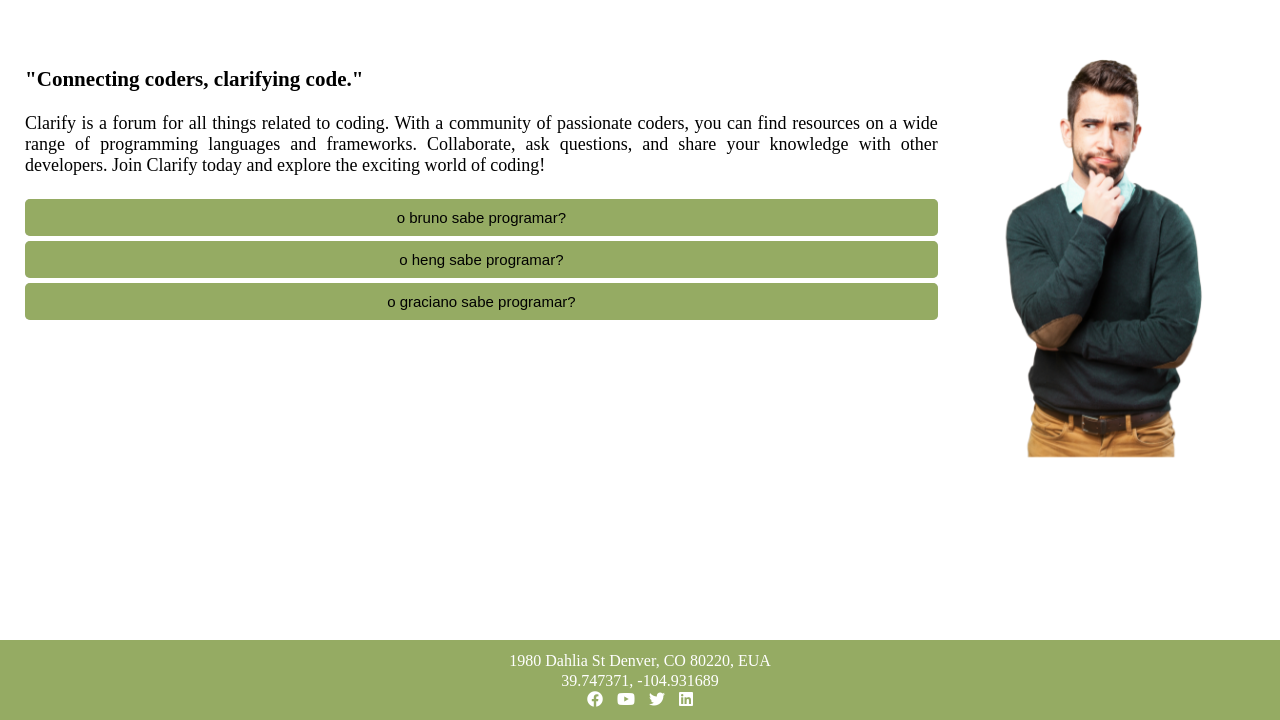
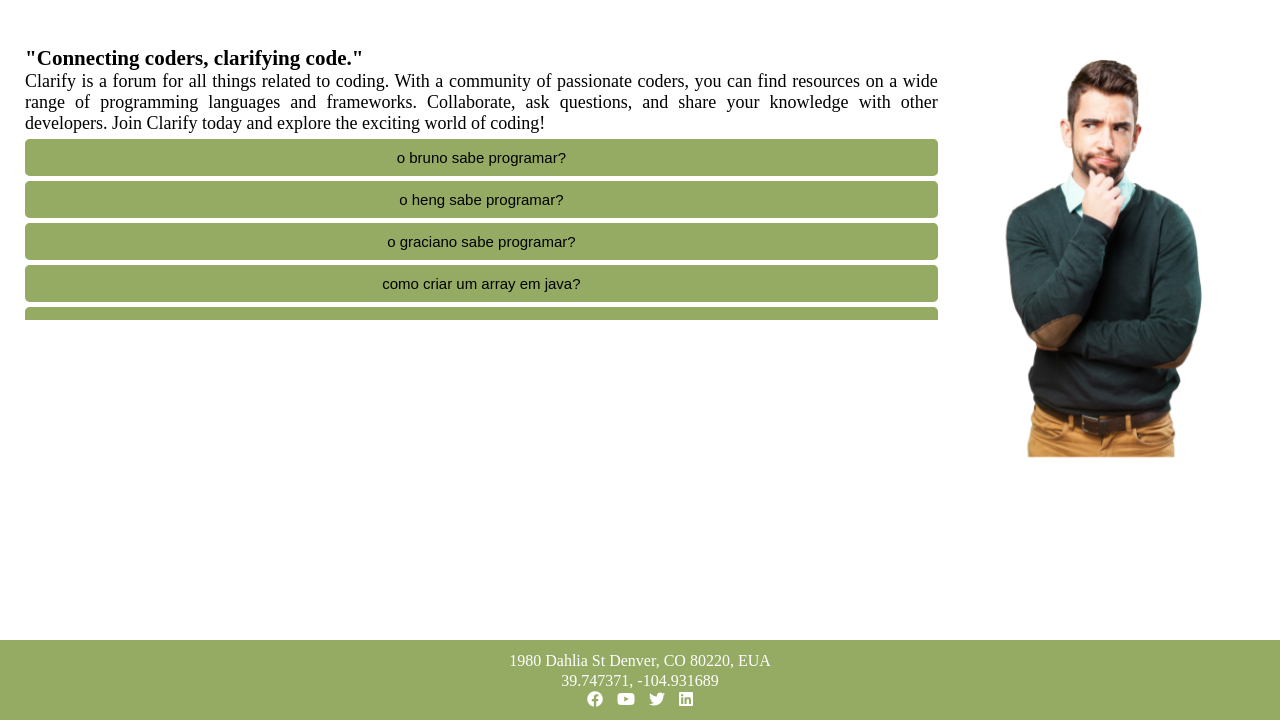
Before and after one commit to hzgge1/Project_DIAM, a Django app: page /forum/ in a window 1280 px wide. Shown: the part 80-800 px from the top of the page. Run offline with Django 4.2, Linux system fonts and the light colour scheme; data comes from the database, SQL or seed files in the repository.

Commit message:
lista_questoes

```diff
--- a/forum/static/style/style.css
+++ b/forum/static/style/style.css
@@ -1,4 +1,10 @@
 /* Define as propriedades do layout da página como grid */
+*{
+  padding: 0;
+  margin: 0;
+  /*falta o tipo de letra*/
+}
+
 *:focus{
   outline: none; /* tira  */
 }
```
